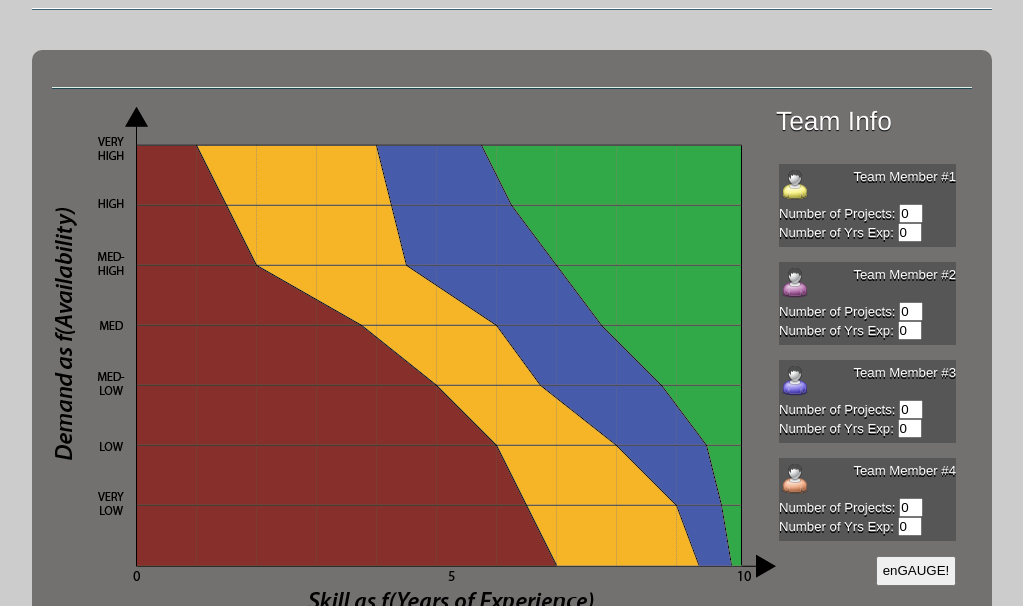
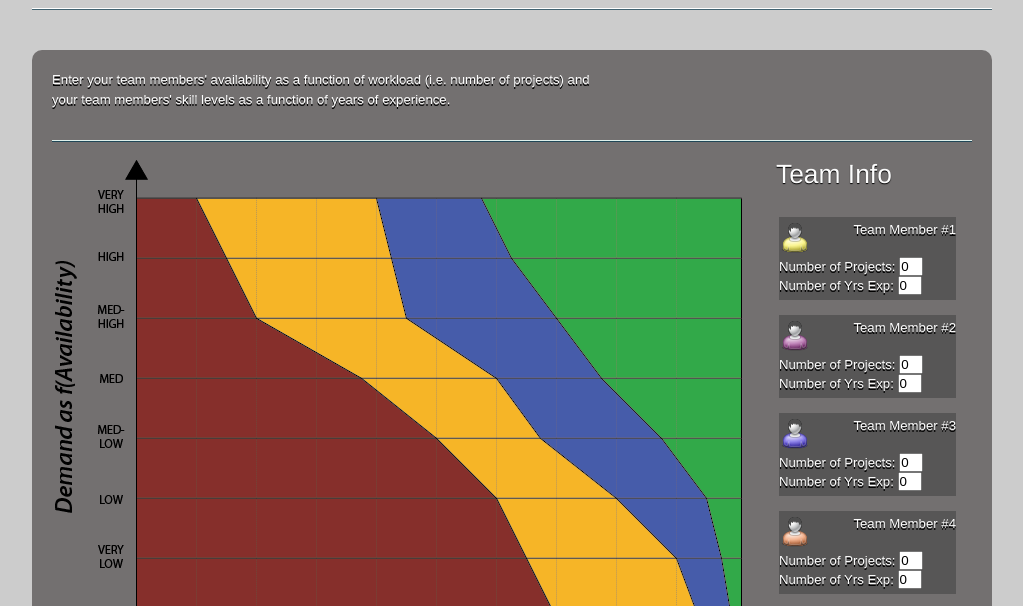
Before and after one commit to lmedlock/enGAUGE, a plain HTML site: page index.html in a window 1280 px wide. Shown: the part 173-779 px from the top of the page, without its empty margins (128-1151 px from the left). Drawn offline with Linux system fonts and the light colour scheme.

Commit message:
added instructions for entering info

```diff
--- a/index.html
+++ b/index.html
@@ -89,6 +89,7 @@
 				<div class="line"></div>  <!-- Dividing line -->
 
                 <article id="article1"> <!-- The new article tag. The id is supplied so it can be scrolled into view. -->
+                    <p>Enter your team members' availability as a function of workload (i.e. number of projects) and<br/>your team members' skill levels as a function of years of experience.</p>
                     <div class="line"></div>
                     <div id="graph">
                         <img src="engauge.png"/>
```
